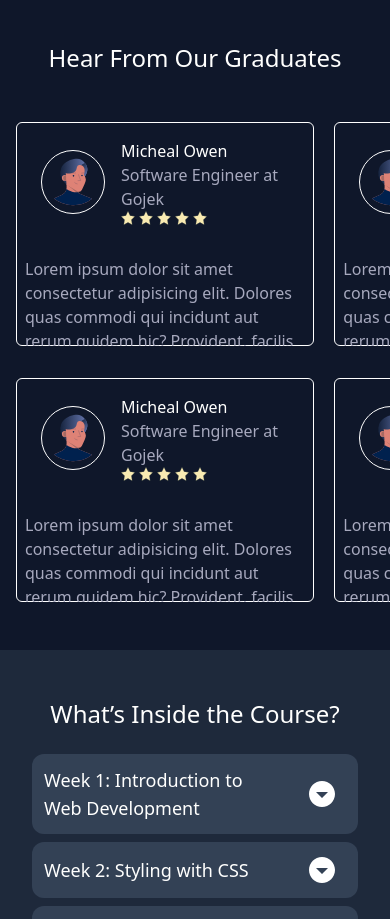
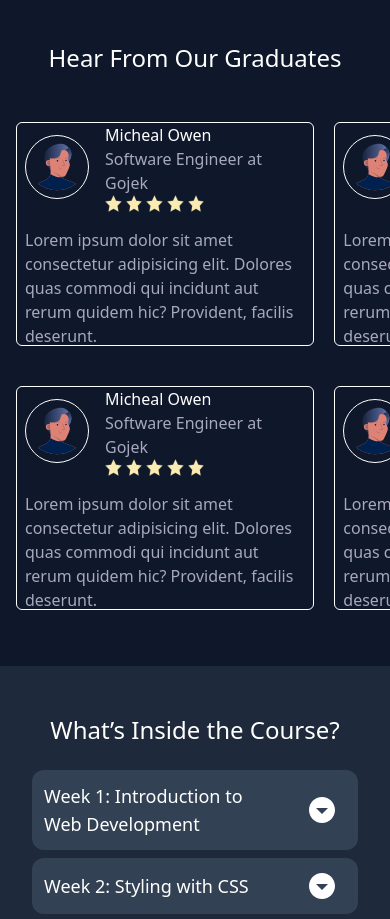
Before and after one commit to Micheal501/landing-page, a React (Vite) app: page / in a window 390 px wide. Shown: the part 1720-2639 px from the top of the page. Built offline with nearby package versions, Linux system fonts and the light colour scheme.

Commit message:
style: adjust width for large screen

```diff
--- a/src/components/molecules/Cards.tsx
+++ b/src/components/molecules/Cards.tsx
@@ -1,7 +1,7 @@
 const Cards = () => {
   return (
-    <div className='border border-white rounded-md w-5/6 md:w-4/6 h-56 flex-none'>
-      <div className='flex items-center p-4'>
+    <div className='border border-white rounded-md w-5/6 md:w-4/6 h-56 flex-none lg:w-1/4 mb-2'>
+      <div className='flex items-center md:p-4'>
         <img
           src='/images/testimonials/avatar-man.svg'
           alt='Avatar man'
```
